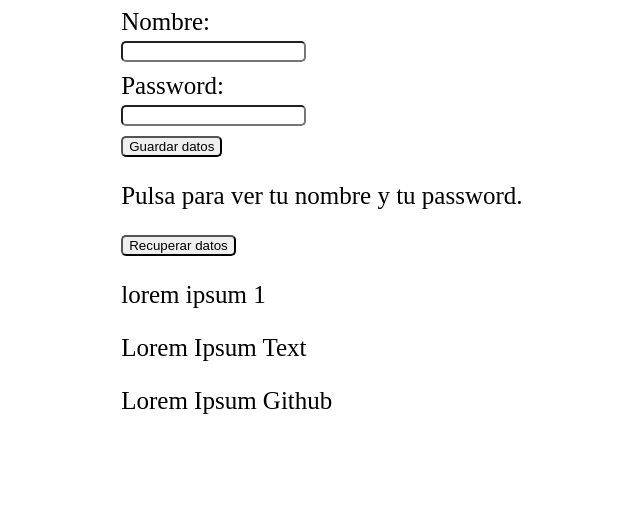
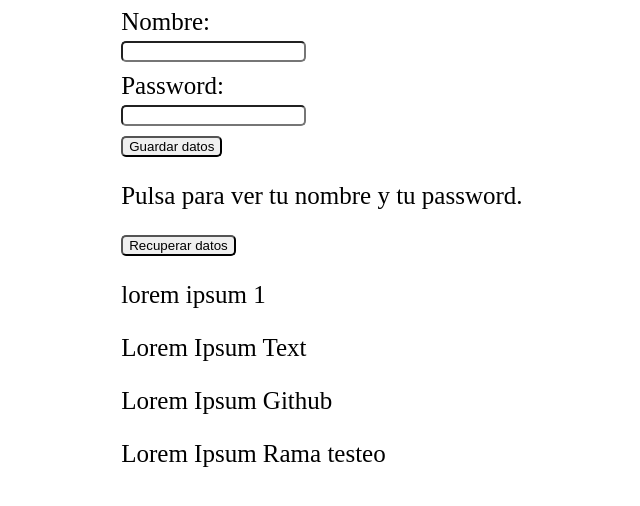
Before and after one commit to saulrodriguezcceo/cursoGit, a plain HTML site: page index.html in a window 1280 px wide. Shown: the whole page, without its empty margins (266-906 px from the left). Drawn offline with Linux system fonts and the light colour scheme.

Commit message:
lorem ipsum rama testeo

```diff
--- a/index.html
+++ b/index.html
@@ -24,6 +24,7 @@
         <p> lorem ipsum 1</p>
         <p> Lorem Ipsum Text</p>
         <p>Lorem Ipsum Github</p>
+        <p>Lorem Ipsum Rama testeo</p>
       </div>
 </body>
 </html>
```
